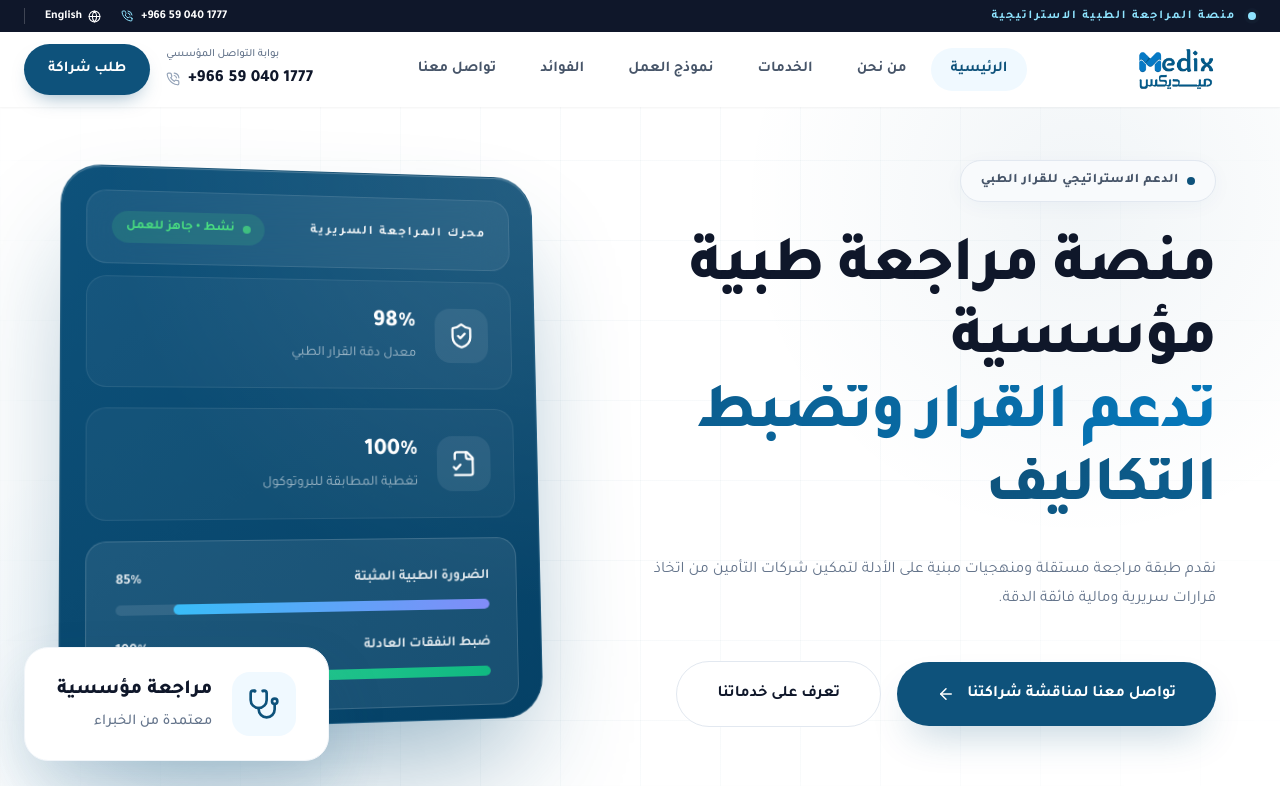
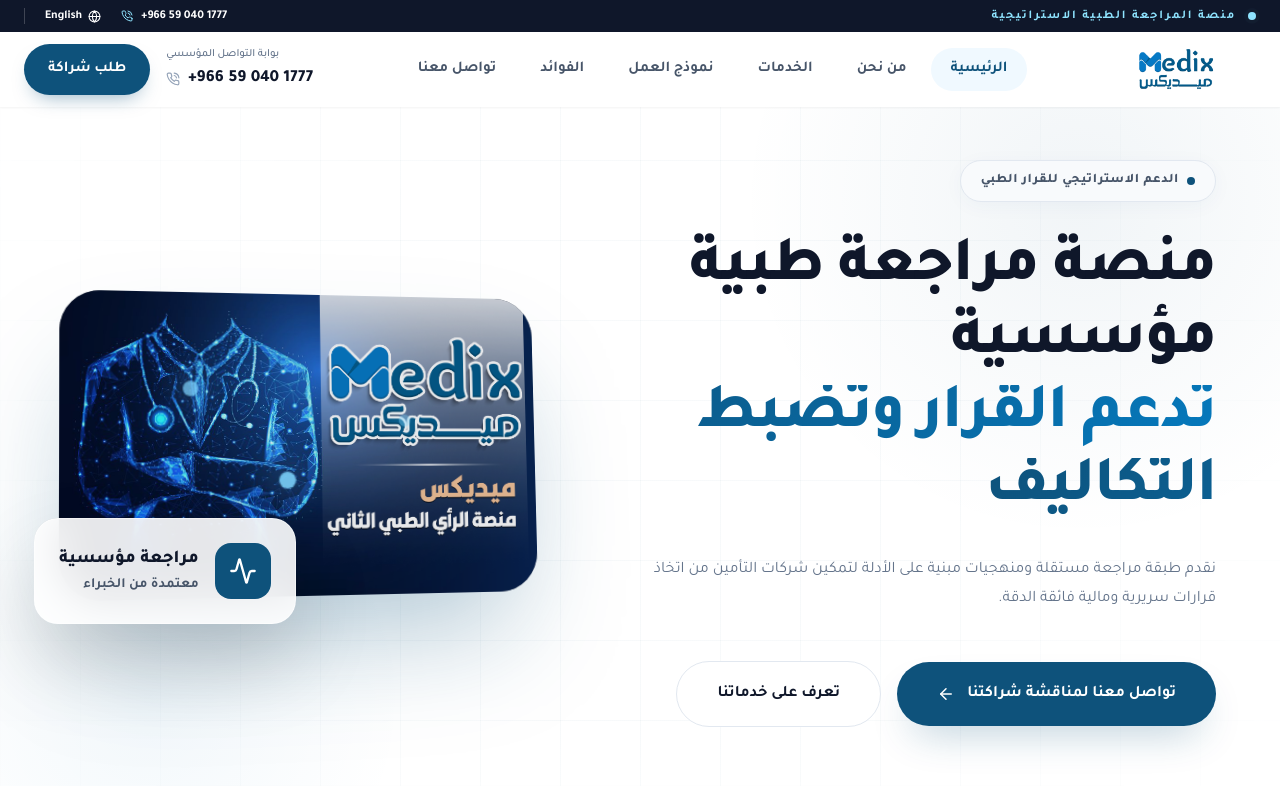
Before and after one commit to greenproksa1-cmyk/medix, a Next.js app: page /ar in a window 1280 px wide. Shown: the top 786 px of the page. Built offline with nearby package versions, Linux system fonts and the light colour scheme.

Commit message:
Initial commit

```diff
--- a/messages/ar.json
+++ b/messages/ar.json
@@ -196,7 +196,7 @@
   "Footer": {
     "tagline": "نحو قرارات طبية أكثر دقة واستدامة.",
     "contact_email": "info@medix.ly",
-    "rights": "جميع الحقوق محفوظة © ميديكس 2024",
+    "rights": "جميع الحقوق محفوظة © ميديكس 2026",
     "services_label": "الخدمات"
   }
 }
--- a/messages/en.json
+++ b/messages/en.json
@@ -196,7 +196,7 @@
   "Footer": {
     "tagline": "Towards more accurate and sustainable medical decisions.",
     "contact_email": "info@medix.ly",
-    "rights": "All Rights Reserved © Medix 2024",
+    "rights": "All Rights Reserved © Medix 2026",
     "services_label": "Services"
   }
 }
--- a/src/components/HeroV3.module.css
+++ b/src/components/HeroV3.module.css
@@ -191,213 +191,114 @@
     width: 100%;
 }
 
-.boardContainer {
+.imageContainer {
     position: relative;
     width: 100%;
-    aspect-ratio: 1 / 1.15;
+    aspect-ratio: 1.6 / 1;
     border-radius: 40px;
-    background: linear-gradient(145deg, #0e527b 0%, #054166 100%);
+    background: #0F172A;
+    overflow: hidden;
     box-shadow:
-        0 60px 120px -30px rgba(14,82,123,0.45),
-        inset 0 1px 1px rgba(255,255,255,0.25);
-    overflow: hidden;
-    transform: rotateY(-12deg) rotateX(6deg) translateZ(0);
+        0 60px 120px -30px rgba(14,82,123,0.35),
+        inset 0 0 0 1px rgba(255,255,255,0.1);
+    transform: rotateY(-10deg) rotateX(4deg);
     transition: all 0.8s cubic-bezier(0.16, 1, 0.3, 1);
-    border: 1px solid rgba(255,255,255,0.1);
 }
 
-.rtl .boardContainer {
-    transform: rotateY(8deg) rotateX(4deg);
+.rtl .imageContainer {
+    transform: rotateY(10deg) rotateX(4deg);
 }
 
-.boardContainer:hover {
-    transform: rotateY(0deg) rotateX(0deg);
+.imageContainer:hover {
+    transform: rotateY(0deg) rotateX(0deg) scale(1.02);
 }
 
-.boardDecoration {
+.heroImage {
+    width: 100%;
+    height: 100%;
+    object-fit: cover;
+    opacity: 0.9;
+}
+
+.imageOverlay {
     position: absolute;
     inset: 0;
-    background: radial-gradient(circle at top right, rgba(255,255,255,0.1) 0%, transparent 60%);
+    background: linear-gradient(to tr, rgba(14,82,123,0.4) 0%, transparent 50%);
+    z-index: 1;
     pointer-events: none;
 }
 
-.glassPanelTop {
+/* Animated Data Points */
+.dataPoint1, .dataPoint2, .dataPoint3 {
     position: absolute;
-    top: 24px;
-    left: 24px;
-    right: 24px;
-    display: flex;
-    justify-content: space-between;
-    align-items: center;
-    padding: 20px 24px;
-    background: rgba(255,255,255,0.06);
-    border: 1px solid rgba(255,255,255,0.1);
-    border-radius: 20px;
-    backdrop-filter: blur(20px);
+    width: 12px;
+    height: 12px;
+    background: #7DD3FC;
+    border-radius: 50%;
+    z-index: 5;
+    box-shadow: 0 0 20px #7DD3FC;
 }
 
-.panelTitle {
-    color: rgba(255,255,255,0.95);
-    font-weight: 700;
-    font-size: 13px;
-    letter-spacing: 0.15em;
-    text-transform: uppercase;
-}
+.dataPoint1 { top: 30%; left: 25%; animation: pulseData 4s infinite; }
+.dataPoint2 { top: 60%; left: 45%; animation: pulseData 4s infinite 1.5s; }
+.dataPoint3 { top: 40%; left: 70%; animation: pulseData 4s infinite 3s; }
 
-.panelStatus {
-    display: flex;
-    align-items: center;
-    gap: 8px;
-    color: #4ADE80;
-    font-size: 13px;
-    font-weight: 700;
-    background: rgba(74, 222, 128, 0.15);
-    padding: 6px 14px;
-    border-radius: 999px;
-}
-
-.glassGrid {
-    position: absolute;
-    top: 110px;
-    left: 24px;
-    right: 24px;
-    bottom: 24px;
-    display: flex;
-    flex-direction: column;
-    gap: 20px;
-}
-
-.glassCard {
-    background: rgba(255,255,255,0.04);
-    border: 1px solid rgba(255,255,255,0.08);
-    border-radius: 20px;
-    padding: 24px;
-    display: flex;
-    align-items: center;
-    gap: 20px;
-}
-
-.cardIcon {
-    width: 56px;
-    height: 56px;
-    background: rgba(255,255,255,0.08);
-    border-radius: 16px;
-    display: flex;
-    align-items: center;
-    justify-content: center;
-    color: white;
-    flex-shrink: 0;
-}
-
-.cardContent {
-    flex: 1;
-}
-
-.cardValue {
-    font-size: 24px;
-    font-weight: 800;
-    color: white;
-    margin-bottom: 4px;
-}
-
-.cardLabel {
-    font-size: 14px;
-    color: rgba(255,255,255,0.6);
-}
-
-.mainGlassCard {
-    flex: 1;
-    background: rgba(255,255,255,0.08);
-    border: 1px solid rgba(255,255,255,0.15);
-    border-radius: 20px;
-    padding: 28px;
-    display: flex;
-    flex-direction: column;
-    justify-content: center;
-    gap: 24px;
-}
-
-.dataRow {
-    display: flex;
-    flex-direction: column;
-    gap: 12px;
-}
-
-.dataRowHeader {
-    display: flex;
-    justify-content: space-between;
-    font-size: 14px;
-    color: rgba(255,255,255,0.85);
-    font-weight: 600;
-}
-
-.dataLayer {
-    height: 10px;
-    background: rgba(255,255,255,0.1);
-    border-radius: 999px;
-    overflow: hidden;
-}
-
-.dataFill {
-    height: 100%;
-    background: linear-gradient(90deg, #38BDF8, #818CF8);
-    width: 85%;
-    border-radius: 999px;
-}
-
-.dataFill2 {
-    height: 100%;
-    background: linear-gradient(90deg, #34D399, #10B981);
-    width: 100%;
-    border-radius: 999px;
+@keyframes pulseData {
+    0%, 100% { transform: scale(1); opacity: 0.4; }
+    50% { transform: scale(1.5); opacity: 1; box-shadow: 0 0 30px #7DD3FC; }
 }
 
 .floatingBadge {
     position: absolute;
-    bottom: -40px;
-    right: -40px;
-    background: #ffffff;
-    padding: 24px 32px;
+    bottom: -30px;
+    right: -30px;
+    background: rgba(255, 255, 255, 0.9);
+    backdrop-filter: blur(20px);
+    padding: 24px;
     border-radius: 24px;
-    box-shadow: 0 30px 60px rgba(14,82,123,0.15);
+    box-shadow: 0 40px 80px rgba(0,0,0,0.15);
     display: flex;
     align-items: center;
-    gap: 20px;
+    gap: 16px;
     z-index: 20;
-    border: 1px solid #F1F5F9;
+    border: 1px solid rgba(255, 255, 255, 0.5);
 }
 
-.rtl .floatingBadge {
+.rtlBadge {
     right: auto;
-    left: -40px;
+    left: -30px;
 }
 
 @media (max-width: 1024px) {
+    .imageContainer {
+        transform: none !important;
+        margin-top: 40px;
+    }
     .floatingBadge {
-        right: 20px;
+        right: 10px;
         bottom: -20px;
     }
-    .rtl .floatingBadge {
-        left: 20px;
+    .rtlBadge {
+        left: 10px;
         right: auto;
     }
 }
 
 .floatingIcon {
-    width: 64px;
-    height: 64px;
-    background: #F0F9FF;
-    border-radius: 18px;
+    width: 56px;
+    height: 56px;
+    background: #0E527B;
+    border-radius: 16px;
     display: flex;
     align-items: center;
     justify-content: center;
-    color: #0E527B;
+    color: #ffffff;
 }
 
 .floatingText {
     display: flex;
     flex-direction: column;
-    gap: 6px;
+    gap: 2px;
     text-align: left;
 }
 
@@ -407,12 +308,12 @@
 
 .floatingText strong {
     color: #0F172A;
-    font-size: 20px;
+    font-size: 18px;
     font-weight: 800;
 }
 
 .floatingText span {
-    color: #64748B;
-    font-size: 15px;
-    font-weight: 500;
+    color: #475569;
+    font-size: 14px;
+    font-weight: 600;
 }
--- a/src/components/HeroV3.tsx
+++ b/src/components/HeroV3.tsx
@@ -1,3 +1,4 @@
+import Image from "next/image";
 import Link from "next/link";
 import { ArrowLeft, ArrowRight, ShieldCheck, FileCheck2, Activity, ShieldQuestion, Stethoscope } from "lucide-react";
 import styles from "./HeroV3.module.css";
@@ -87,64 +88,26 @@
                     </div>
 
                     <div className={styles.visualSection}>
-                        <div className={styles.boardContainer}>
-                            <div className={styles.boardDecoration} />
+                        <div className={styles.imageContainer}>
+                            <div className={styles.imageOverlay} />
+                            <Image
+                                src="/hero-visual.png"
+                                alt="Medix Strategic Visual"
+                                width={1000}
+                                height={600}
+                                className={styles.heroImage}
+                                priority
+                            />
 
-                            <div className={styles.glassPanelTop}>
-                                <div className={styles.panelTitle}>{t.boardLabel}</div>
-                                <div className={styles.panelStatus}>
-                                    <div className="w-2 h-2 rounded-full bg-green-400 animate-pulse" />
-                                    {t.boardStatus}
-                                </div>
-                            </div>
-
-                            <div className={styles.glassGrid}>
-                                <div className={styles.glassCard}>
-                                    <div className={styles.cardIcon}>
-                                        <ShieldCheck size={28} />
-                                    </div>
-                                    <div className={styles.cardContent}>
-                                        <div className={styles.cardValue}>{t.card1Value}</div>
-                                        <div className={styles.cardLabel}>{t.card1Label}</div>
-                                    </div>
-                                </div>
-
-                                <div className={styles.glassCard}>
-                                    <div className={styles.cardIcon}>
-                                        <FileCheck2 size={28} />
-                                    </div>
-                                    <div className={styles.cardContent}>
-                                        <div className={styles.cardValue}>{t.card2Value}</div>
-                                        <div className={styles.cardLabel}>{t.card2Label}</div>
-                                    </div>
-                                </div>
-
-                                <div className={styles.mainGlassCard}>
-                                    <div className={styles.dataRow}>
-                                        <div className={styles.dataRowHeader}>
-                                            <span>{t.data1Header}</span>
-                                            <span>85%</span>
-                                        </div>
-                                        <div className={styles.dataLayer}>
-                                            <div className={styles.dataFill} />
-                                        </div>
-                                    </div>
-                                    <div className={styles.dataRow}>
-                                        <div className={styles.dataRowHeader}>
-                                            <span>{t.data2Header}</span>
-                                            <span>100%</span>
-                                        </div>
-                                        <div className={styles.dataLayer}>
-                                            <div className={styles.dataFill2} />
-                                        </div>
-                                    </div>
-                                </div>
-                            </div>
+                            {/* Animated Data Points Overlays */}
+                            <div className={styles.dataPoint1} />
+                            <div className={styles.dataPoint2} />
+                            <div className={styles.dataPoint3} />
                         </div>
 
-                        <div className={styles.floatingBadge}>
+                        <div className={`${styles.floatingBadge} ${isArabic ? styles.rtlBadge : ""}`}>
                             <div className={styles.floatingIcon}>
-                                <Stethoscope size={32} />
+                                <Activity size={28} />
                             </div>
                             <div className={styles.floatingText}>
                                 <strong>{t.floatStrong}</strong>
```
Also changed, not shown: public/hero-visual.png (added).
